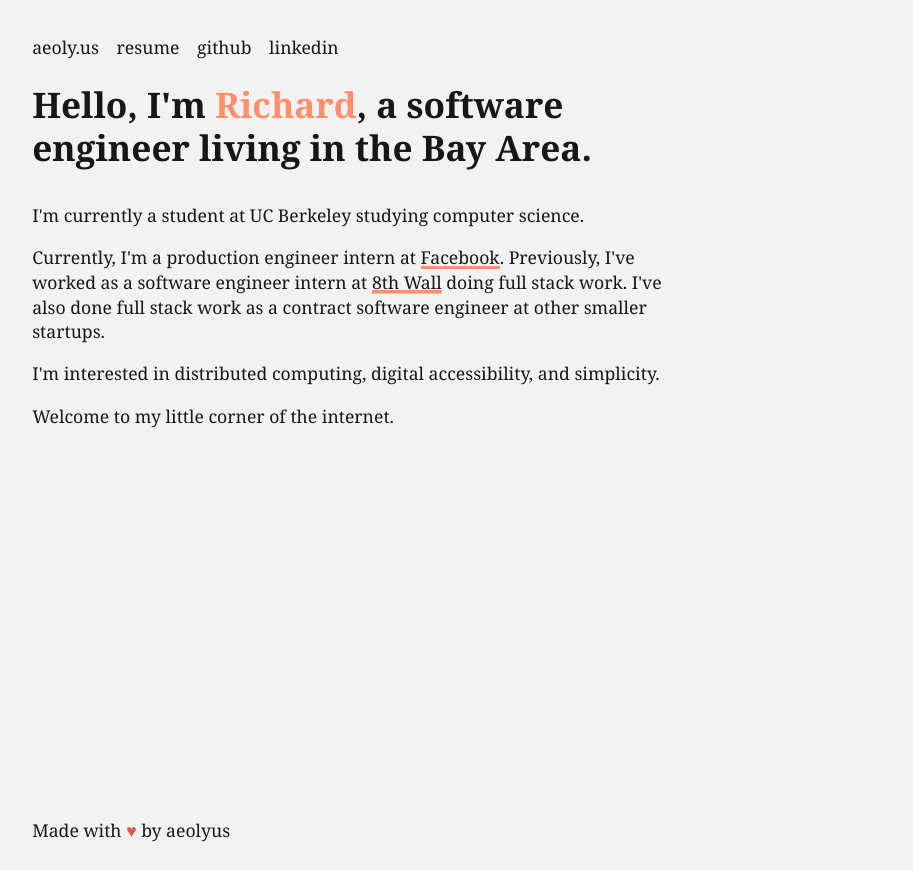
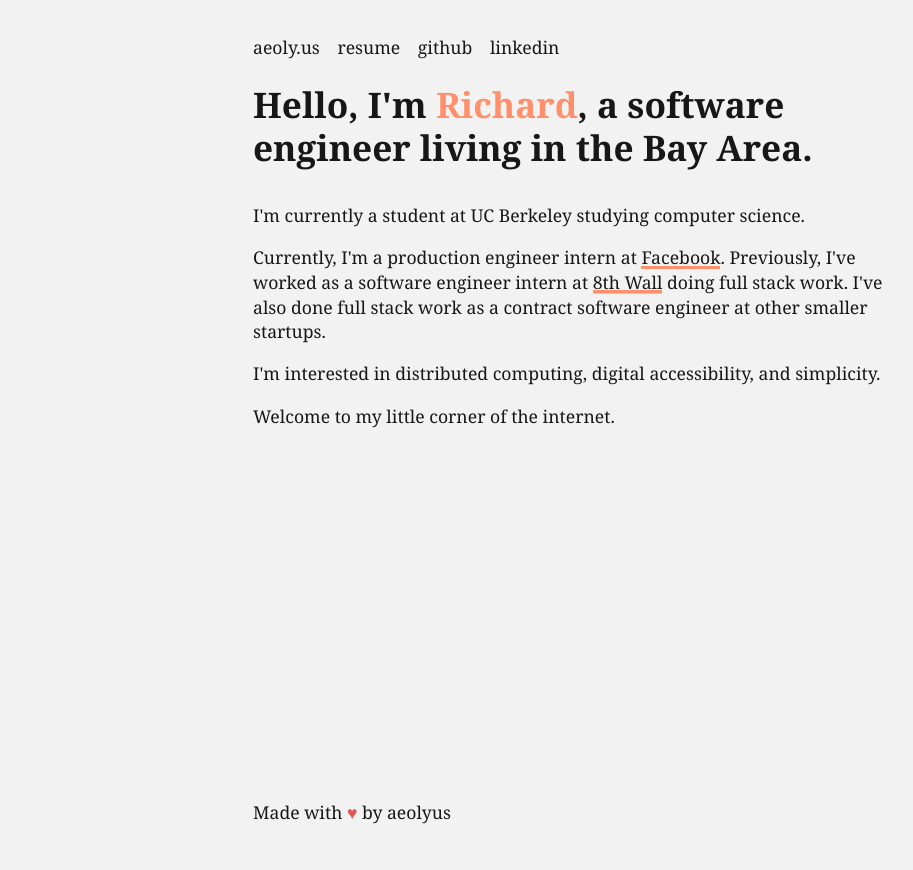
Before and after one commit to aeolyus/aeolyus.github.io, a plain HTML site: page index.html in a window 1280 px wide. Shown: the whole page, without its empty margins (3-916 px from the left). Before the commit the page ends 842 px from the top, so only its background shows below. Drawn offline with Linux system fonts and the light colour scheme.

Commit message:
[css] flexbox hidden footer, left offset content on larger screens

```diff
--- a/style.css
+++ b/style.css
@@ -1,15 +1,30 @@
 body {
   color: #171717;
   background-color: #f2f2f2;
-  margin: 2em;
   font-size: 1.1em;
+  font-family: georgia, serif;
   line-height: 1.4em;
+  max-width: 37.5em;
+  margin: 2em 2em 2em 20%;
+  display: flex;
+  flex-direction: column;
+  height: 100vh;
+}
 
-  max-width: 650px;
-  font-family: Georgia, serif;
+main {
+  padding-bottom: 3em;
+  flex: 1;
+}
 
-  position: absolute;
-  min-height: 100%;
+footer {
+  height: 1em;
+  padding-bottom: 1em;
+}
+
+@media screen and (max-width: 75em) {
+  body {
+    margin: 2em;
+  }
 }
 
 h1, h2, h3 {
@@ -18,23 +33,13 @@ h1, h2, h3 {
   margin-bottom: 1em;
 }
 
-/* Hide scrollbar */
-::-webkit-scrollbar {
-  display: none;
-}
-
-::selection {
-  color: #f2f2f2;
-  background: #171717;
-}
-
 a {
   text-decoration: none;
   color: inherit;
 }
 
 p> a {
-  background-image: linear-gradient(#FF906B, #FF906B);
+  background-image: linear-gradient(#ff906b, #ff906b);
   background-repeat: no-repeat;
   background-position: bottom;
   background-size: 100% 15%;
@@ -49,18 +54,10 @@ ul {
 
 li {
   padding-right: 1em;
-  display: inline;
 }
 
 li:hover {
   color: #ff906b;
-}
-
-footer {
-  position: absolute;
-  bottom: 0;
-  width: 100%;
-  height: 1em;
 }
 
 mark.orange {
@@ -71,3 +68,13 @@ mark.orange {
 .heart {
   color: #e25555;
 }
+
+/* Hide scrollbar */
+html { scrollbar-width: none; }
+::-webkit-scrollbar { display: none; }
+
+/* Custom highlight color */
+::selection {
+  color: #f2f2f2;
+  background: #171717;
+}
```
